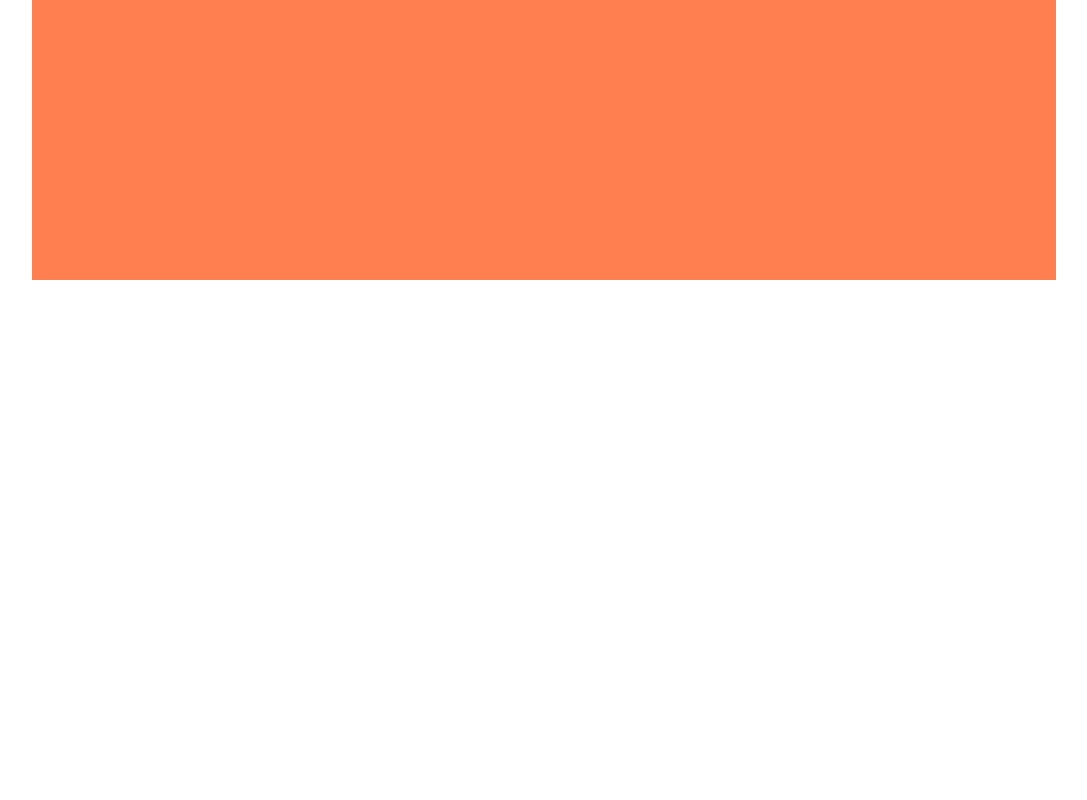
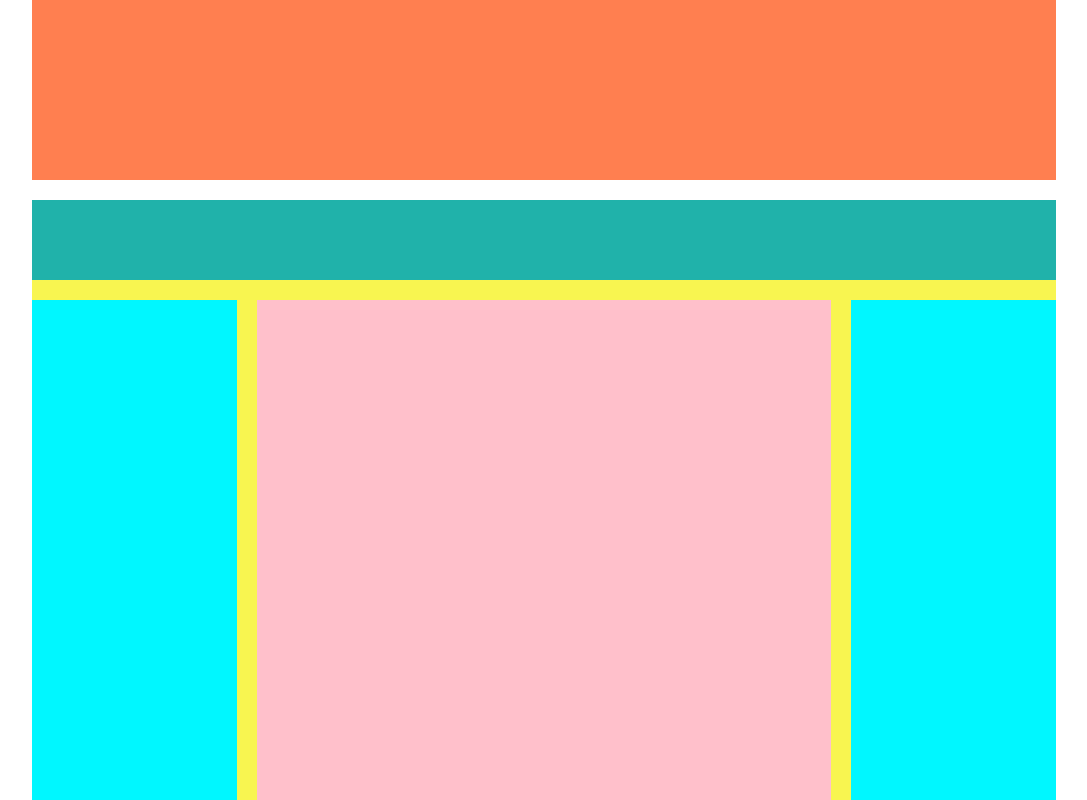
Before and after one commit to mariklim/htmlcss-struttura-wp, a plain HTML site: page index.html in a window 1280 px wide. Shown: the part 380-1180 px from the top of the page, without its empty margins (96-1183 px from the left). Before the commit the page ends 800 px from the top, so only its background shows below. Drawn offline with Linux system fonts and the light colour scheme.

Commit message:
Aggiunto struttura di Main

```diff
--- a/css/style.css
+++ b/css/style.css
@@ -19,10 +19,37 @@
 header{
     height: 140px;
     background-color: blanchedalmond;
-    margin-bottom: 30px;
+    margin-bottom: 20px;
 }
 
 .section-top{
-    height: 490px;
+    height: 400px;
     background-color: coral;
+    margin-bottom: 20px;
 }
+
+.colonne{
+    background-color: #f8f550;
+}
+
+.row{
+    height: 80px;
+    background-color: lightseagreen;
+    margin-bottom: 20PX;
+}
+
+.col-left, .col-right, .col-center {
+	float: left;
+}
+
+.col-left, .col-right {
+	background-color: rgb(0, 247, 255);
+	width: 20%;
+    height: 500PX;
+}
+.col-center {
+	background-color: pink;
+	width: calc(60% - 40px);
+	margin: 0 20px;
+    height: 500PX;
+}
--- a/index.html
+++ b/index.html
@@ -17,14 +17,20 @@
             <section class="section-top">
 
             </section>
-            <section class="clearfix">
+
+            <section class="colonne">
+            <div class="row">
+            </div>
+
+            <div class="clearfix">
                 <div class="col-left">
                 </div>
                 <div class="col-center">
                 </div>
                 <div class="col-right">
                 </div>
-            </section>
+            </div>
+        </section>
         </main>
         <!-- /corpo -->
         <!-- footer -->
```
